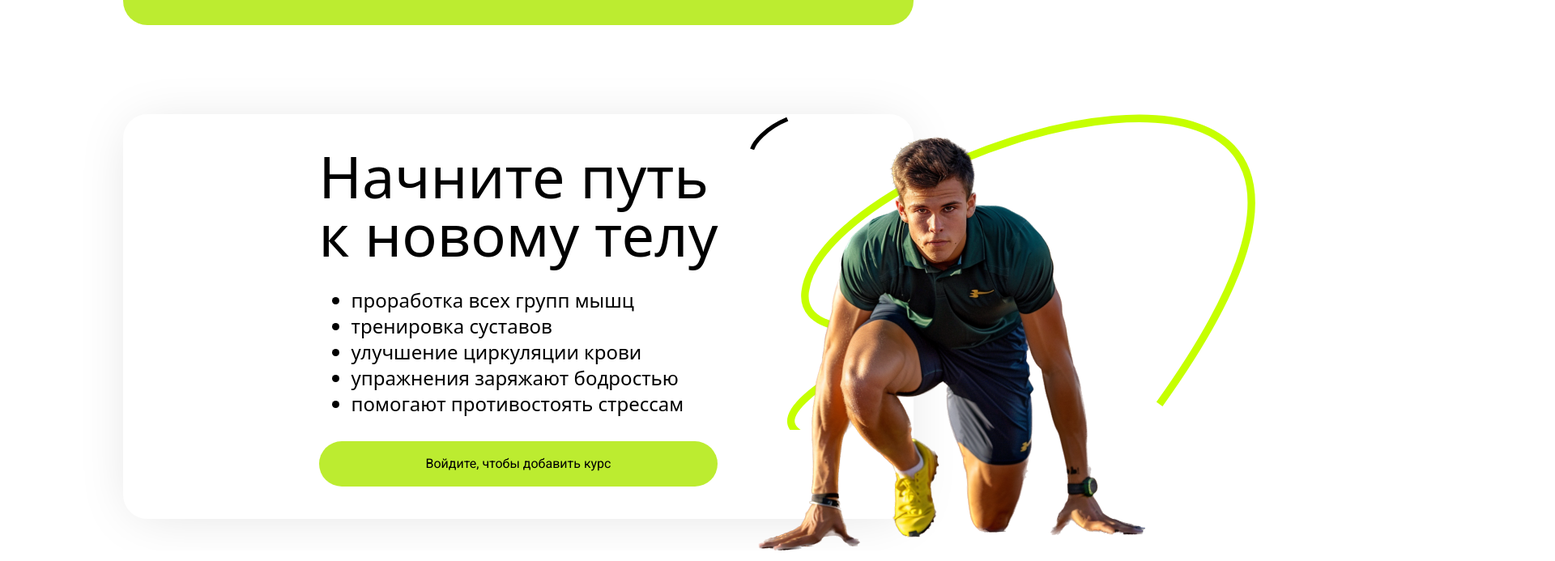
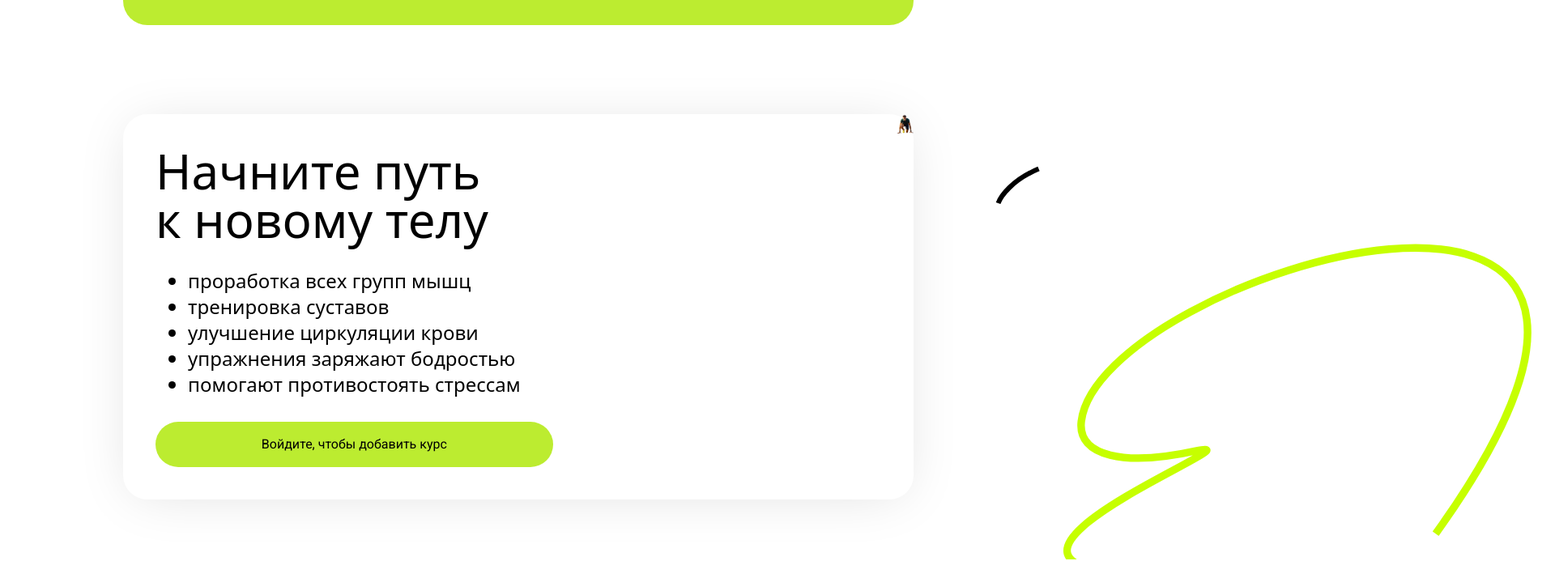
Before and after one commit to ruslankrivilin/SkyFitnessPro_TeamDev, a React (Vite) app: page / in a window 1280 px wide. Shown: the part 1385-2078 px from the top of the page at 81% size, 1920 px wide, since content can reach past the window. Built offline with nearby package versions, Linux system fonts and the light colour scheme.

Commit message:
startMan фиксация блока с текстом

```diff
--- a/src/components/OtherComponents/CallText/CallText.tsx
+++ b/src/components/OtherComponents/CallText/CallText.tsx
@@ -1,7 +1,7 @@
 export default function CallText() {
   return (
     <div className="w-auto flex flex-col p-10  container relative">
-      <h2 className="text-7xl font-medium">Начните путь <br/>к новому телу</h2>
+      <h2 className="text-6xl font-medium">Начните путь <br/>к новому телу</h2>
       {/* <div> */}
       <ul className="text-2xl font-normal list-disc py-l p-10">
         <li>проработка всех групп мышц</li>
--- a/src/components/OtherComponents/LowStartMan/LowStartMan.tsx
+++ b/src/components/OtherComponents/LowStartMan/LowStartMan.tsx
@@ -2,25 +2,26 @@ import CallText from "../CallText/CallText";
 
 export default function LowStartMan() {
   return (
-    <div className="container mt-20 flex w-auto rounded-blockRadius shadow-[0_4px_67px_-12px_rgba(0,0,0,0.13)]">
-      <div className=" md:flex flex-row-reverse mx-auto rounded-blockRadius">
-
-        <div className="absolut flex h-80 justify-around">
+    <div className="container relative mt-20 mb-10 flex w-auto rounded-blockRadius shadow-[0_4px_67px_-12px_rgba(0,0,0,0.13)]">
+      <div className="flex flex-row-reverse rounded-blockRadius ">
+        <div className=" pl-96 flex h-80 justify-around ">
           <div className="w-full] h-full ">
-            <div>
-              <svg className="absolute z-20 h-12 w-12">
+            <div className="absolute z-20 pt-16">
+              <svg className=" h-12 ">
                 <use xlinkHref="/icons/sprite.svg#icon-arc-small" />
               </svg>
             </div>
-            <div>
+            <div className="absolute z-10">
               <img
-                className="absolute z-10"
-                src="/images/images_small/low_start_man_sm.png"
+                className=" "
+                src="/images/images_full/low_start_man_hd.png"
               />
             </div>
-            <svg className="pt-200 absolute z-0 h-[390px] w-[670px]">
-              <use xlinkHref="/icons/sprite.svg#icon-arc-big " />
-            </svg>
+            <div className="p-40 absolute z-0">
+              <svg className="pt-200  h-[390px] w-[670px]">
+                <use xlinkHref="/icons/sprite.svg#icon-arc-big " />
+              </svg>
+            </div>
           </div>
         </div>
         <CallText />
```
Also changed, not shown: public/images/images_full/low_start_man_hd.png.
